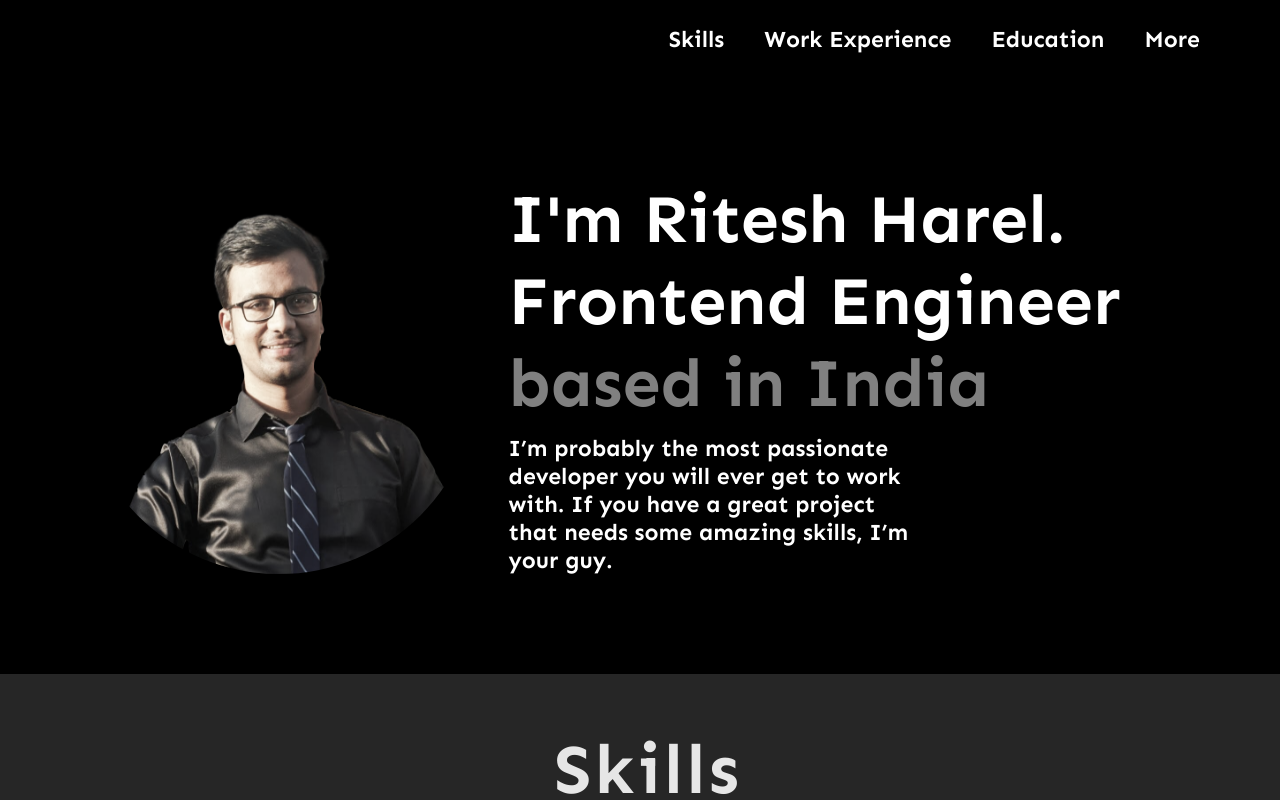
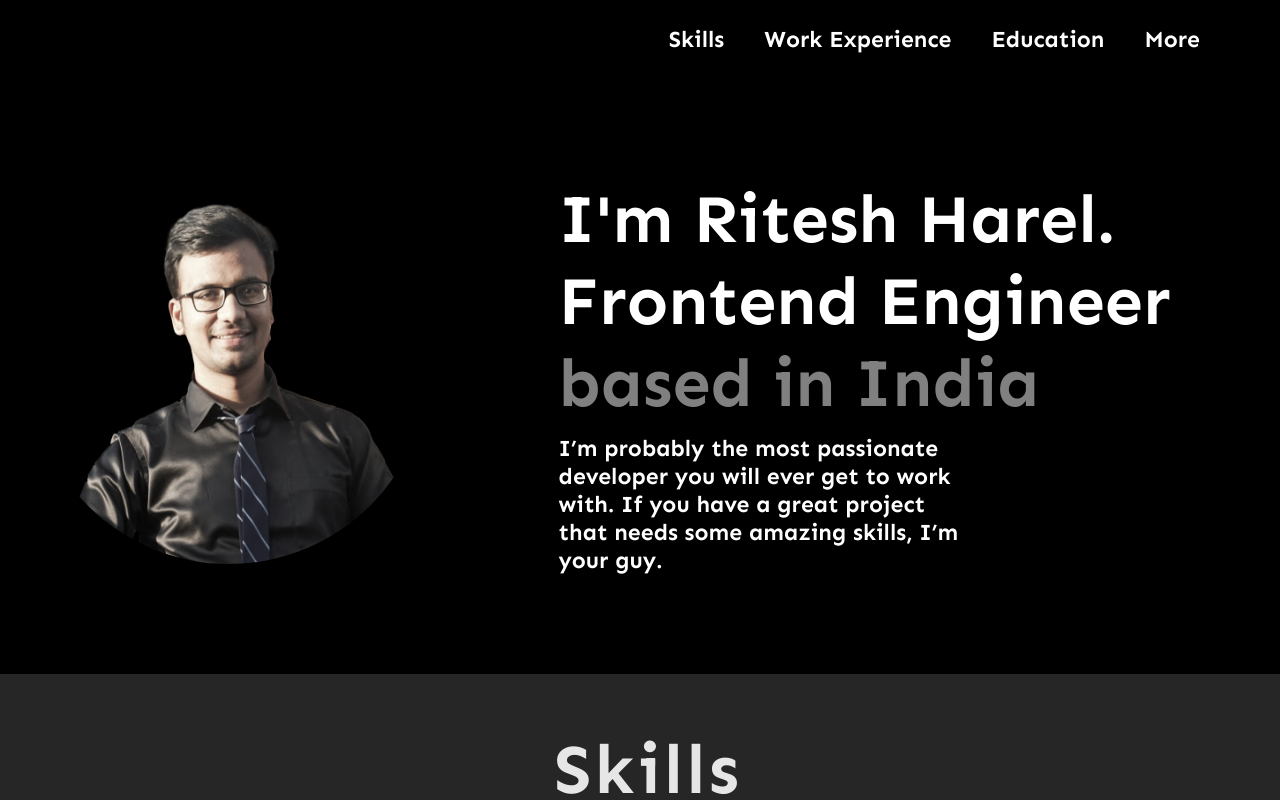
Before and after one commit to ritesh7harel/me, a React (Create React App) app: page / in a window 1280 px wide. Shown: the top 800 px of the page. Built offline with nearby package versions, Linux system fonts and the light colour scheme.

Commit message:
add project/blog

```diff
--- a/src/Home/Home.css
+++ b/src/Home/Home.css
@@ -36,7 +36,7 @@
 .leftView {
     display: flex;
     flex-direction: column;
-
+    justify-content: center;
     align-items: center;
     transition-duration: 1.5s;
     transition-property: left;
@@ -50,8 +50,6 @@
 }
 
 .myPhoto {
-    height: 250px;
-    width: 250px;
     border-radius: 100%;
 }
 
@@ -59,7 +57,6 @@
     height: 400px;
     width: 400px;
     border-radius: 100%;
-    margin-top: 66px;
 }
 
 .myPhotoWrapper {
```
